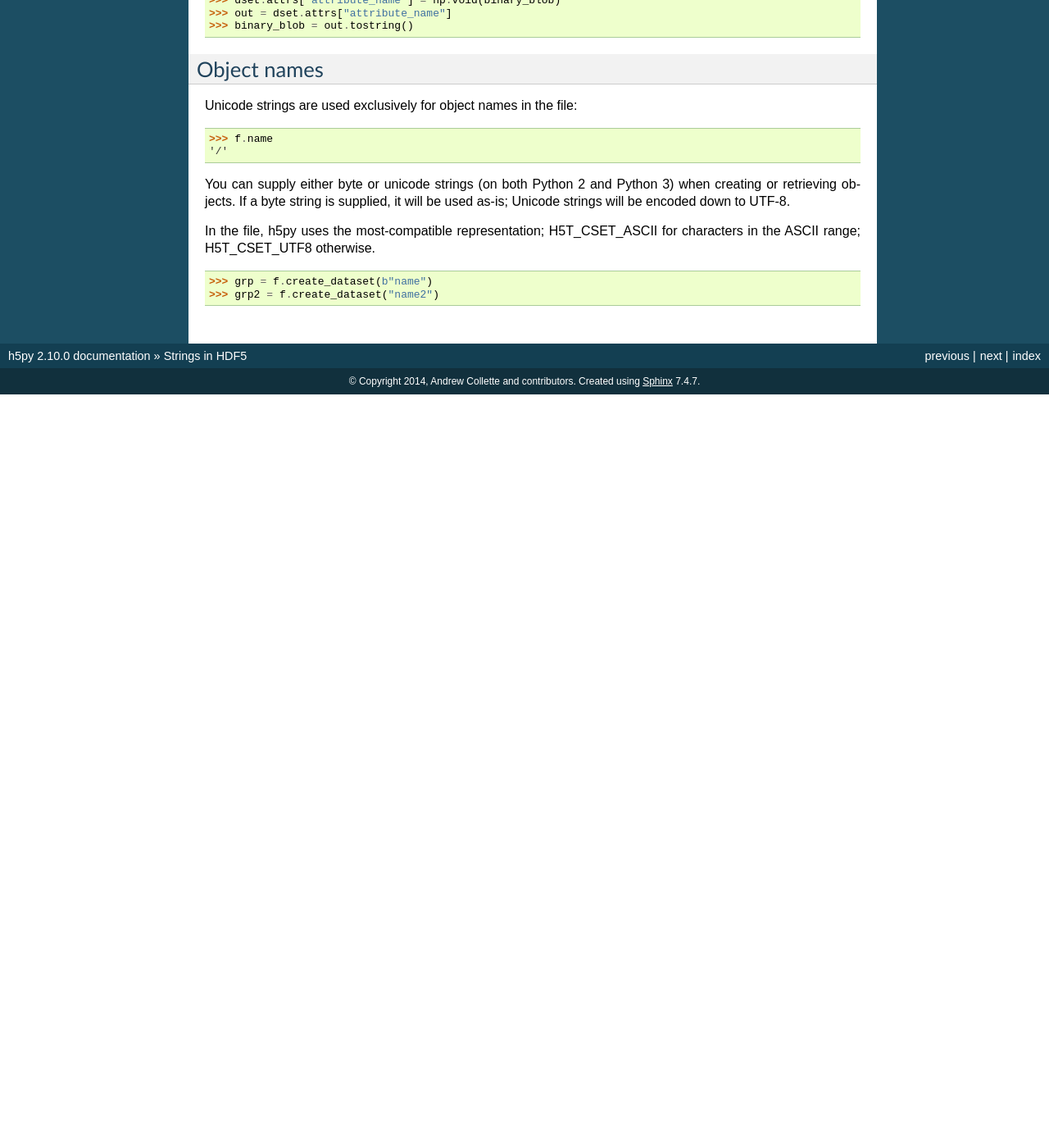
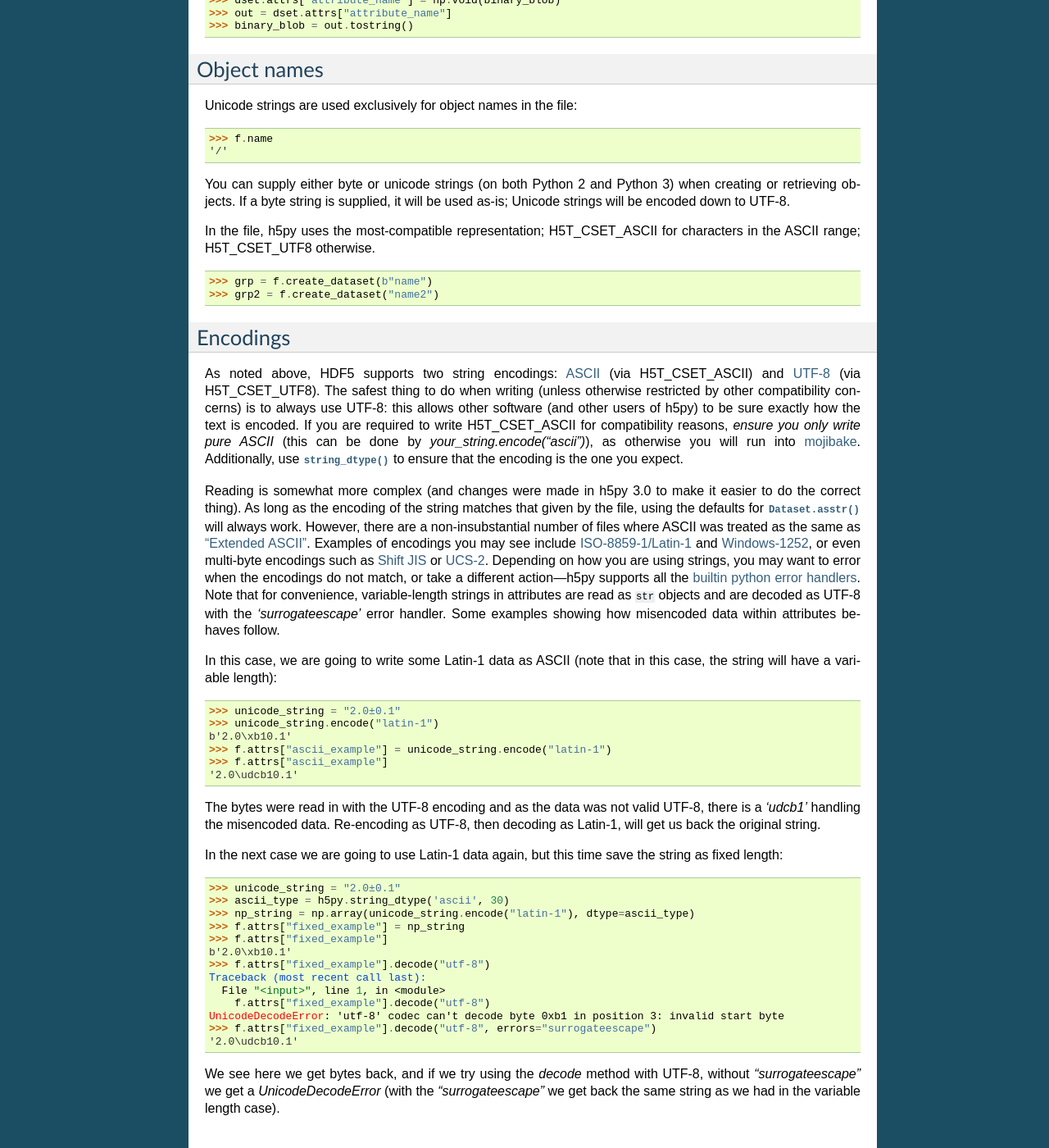
Before and after one commit to h5py/h5py, a Sphinx documentation site: the page built from docs/strings.rst, in a window 1280 px wide and 1400 px high, scrolled down 1007 px. Shown: the whole window at 82% size. Built offline with Sphinx 7.4.7, drawn with Linux system fonts in a browser that asks for light colours; pages that are not in the unit, such as notebooks, are missing from menus; before the commit the page ends 1488 px from its top, so only the background shows below that.

Commit message:
Add explanation around HDF5 encodings

```diff
--- a/docs/strings.rst
+++ b/docs/strings.rst
@@ -83,3 +83,74 @@ characters in the ASCII range; H5T_CSET_UTF8 otherwise.
 
     >>> grp = f.create_dataset(b"name")
     >>> grp2 = f.create_dataset("name2")
+
+.. _str_encodings:
+
+Encodings
+---------
+
+As noted above, HDF5 supports two string encodings:
+`ASCII <https://en.wikipedia.org/wiki/ASCII>`_ (via H5T_CSET_ASCII) and
+`UTF-8 <https://en.wikipedia.org/wiki/UTF-8>`_ (via H5T_CSET_UTF8). The safest
+thing to do when writing (unless otherwise restricted by other compatibility
+concerns) is to always use UTF-8: this allows other software (and other users of
+h5py) to be sure exactly how the text is encoded. If you are required to write
+H5T_CSET_ASCII for compatibility reasons, *ensure you only write pure ASCII*
+(this can be done by `your_string.encode("ascii")`), as otherwise you will run
+into `mojibake <https://en.wikipedia.org/wiki/Mojibake>`_. Additionally, use
+:func:`.string_dtype` to ensure that the encoding is the one you expect.
+
+Reading is somewhat more complex (and changes were made in h5py 3.0 to make it
+easier to do the correct thing). As long as the encoding of the string matches
+that given by the file, using the defaults for :meth:`.Dataset.asstr` will
+always work. However, there are a non-insubstantial number of files where ASCII
+was treated as the same as
+`"Extended ASCII" <https://en.wikipedia.org/wiki/Extended_ASCII>`_. Examples of
+encodings you may see include
+`ISO-8859-1/Latin-1 <https://en.wikipedia.org/wiki/ISO/IEC_8859-1>`_ and
+`Windows-1252 <https://en.wikipedia.org/wiki/Windows-1252>`_, or even multi-byte
+encodings such as `Shift JIS <https://en.wikipedia.org/wiki/Shift_JIS>`_ or
+`UCS-2 <https://en.wikipedia.org/wiki/Universal_Coded_Character_Set>`_.
+Depending on how you are using strings, you may want to error when the encodings
+do not match, or take a different action—h5py supports all the
+`builtin python error handlers <https://docs.python.org/3/library/codecs.html#error-handlers>`_.
+Note that for convenience, variable-length strings in attributes are read as
+``str`` objects and are decoded as UTF-8 with the `'surrogateescape'` error
+handler. Some examples showing how misencoded data within attributes behaves
+follow.
+
+In this case, we are going to write some Latin-1 data as ASCII (note that in
+this case, the string will have a variable length)::
+
+    >>> unicode_string = "2.0±0.1"
+    >>> unicode_string.encode("latin-1")
+    b'2.0\xb10.1'
+    >>> f.attrs["ascii_example"] = unicode_string.encode("latin-1")
+    >>> f.attrs["ascii_example"]
+    '2.0\udcb10.1'
+
+The bytes were read in with the UTF-8 encoding and as the data was not valid
+UTF-8, there is a `'\udcb1'` handling the misencoded data. Re-encoding as UTF-8,
+then decoding as Latin-1, will get us back the original string.
+
+In the next case we are going to use Latin-1 data again, but this time save the
+string as fixed length::
+
+    >>> unicode_string = "2.0±0.1"
+    >>> ascii_type = h5py.string_dtype('ascii', 30)
+    >>> np_string = np.array(unicode_string.encode("latin-1"), dtype=ascii_type)
+    >>> f.attrs["fixed_example"] = np_string
+    >>> f.attrs["fixed_example"]
+    b'2.0\xb10.1'
+    >>> f.attrs["fixed_example"].decode("utf-8")
+    Traceback (most recent call last):
+      File "<input>", line 1, in <module>
+        f.attrs["fixed_example"].decode("utf-8")
+    UnicodeDecodeError: 'utf-8' codec can't decode byte 0xb1 in position 3: invalid start byte
+    >>> f.attrs["fixed_example"].decode("utf-8", errors="surrogateescape")
+    '2.0\udcb10.1'
+
+We see here we get bytes back, and if we try using the `decode` method with
+UTF-8, without `"surrogateescape"` we get a `UnicodeDecodeError` (with the
+`"surrogateescape"` we get back the same string as we had in the variable length
+case).
```
